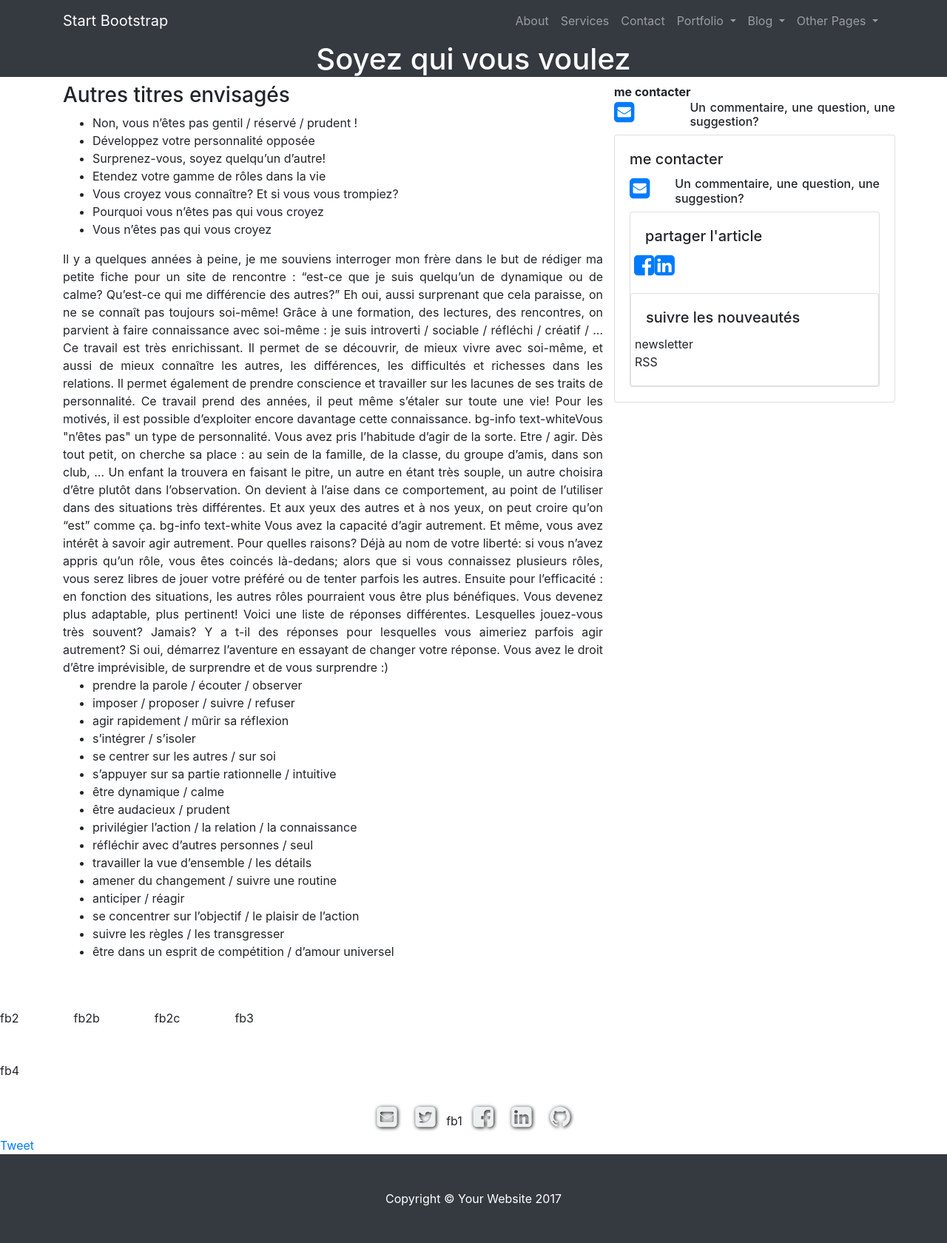
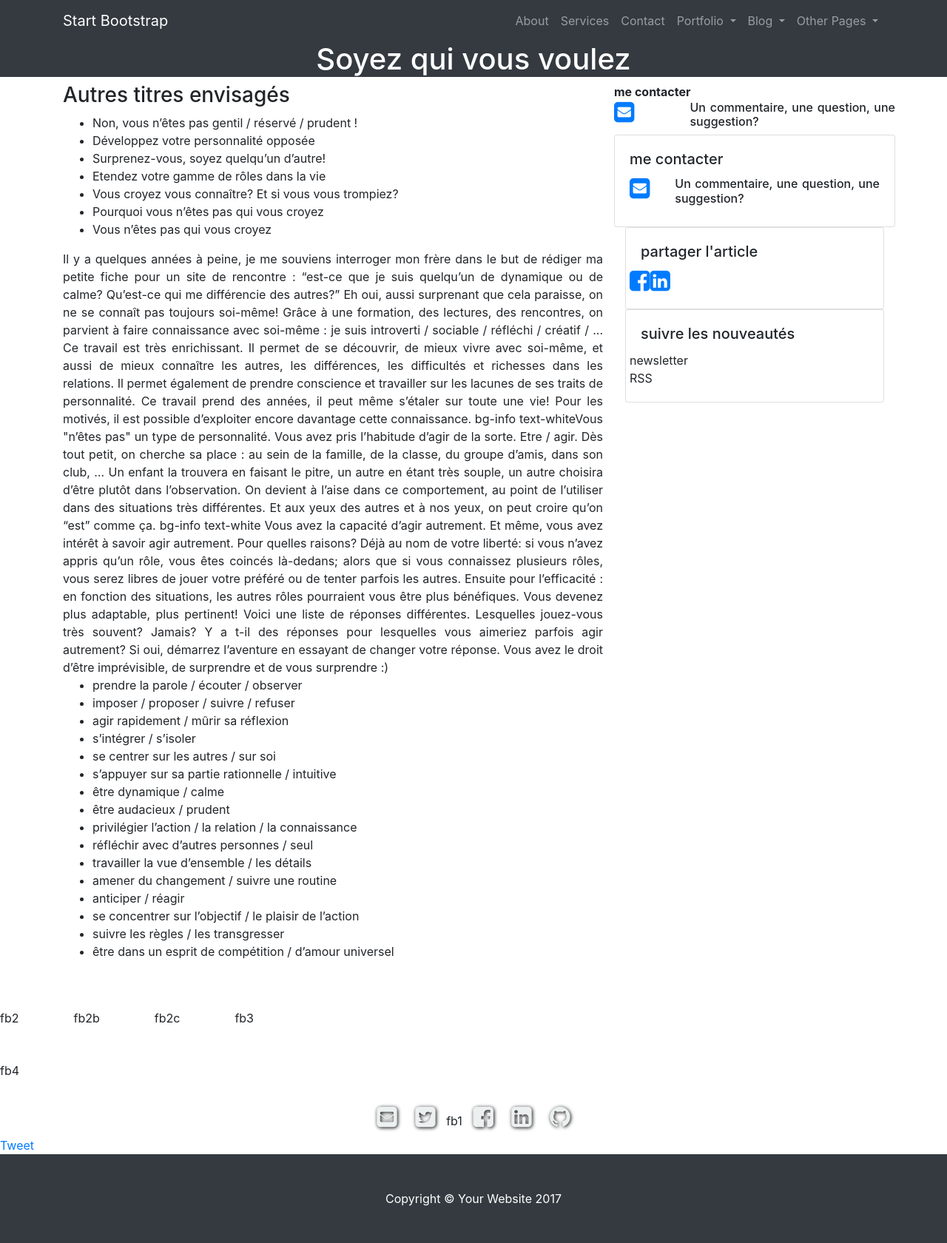
Before and after one commit to OrgaEvolutions/Nathoup.github.io, a Jekyll site: the page built from articles/personnalite.html, in a window 1280 px wide. Shown: the whole page at 74% size. Built offline with Jekyll 4.4.1, drawn with Linux system fonts in a browser that asks for light colours; nearby versions of some CDN libraries; comment, search, counter and statistics services are not loaded; grey boxes are pictures that could not be loaded.

Commit message:
Update post.html

```diff
--- a/_layouts/post.html
+++ b/_layouts/post.html
@@ -29,7 +29,9 @@ fin_element_liste: "</li>"
               <div class = "col-3"><a href="mailto:{{ site.email }}?subject:{{page.title}}" class="author-social" target="_blank"><i class="fa fa-2x fa-envelope-square"></i></a></div>
               <div class = "col-9"><h6>Un commentaire, une question, une suggestion?</h6></div>
              </div>
+           </div>
 
+           <div class="row">
              <div class="card">
                <div class="card-body">
                  <h5 class="card-title">me contacter</h5>
@@ -37,6 +39,9 @@ fin_element_liste: "</li>"
                    <div class="row">
                      <div class = "col-2"><a href="mailto:{{ site.email }}?subject:{{page.title}}" class="author-social" target="_blank"><i class="fa fa-2x fa-envelope-square"></i></a></div>
                      <div class = "col"><h6>Un commentaire, une question, une suggestion?</h6></div>
+                   </div>
+                </div>
+               </div>
             </div>
         </div>
 
@@ -47,6 +52,7 @@ fin_element_liste: "</li>"
                <div class="row">
                  <a href="http://facebook.com/{{ site.facebook }}" class="author-social" target="_blank"><i class="fa fa-2x fa-facebook-square"></i></a>
                  <a href="http://linkedin.com/in/{{ site.linkedin }}" class="author-social" target="_blank"><i class="fa fa-2x fa-linkedin-square"></i></a>
+               </div>
              </div>
            </div>
         </div>
@@ -62,6 +68,7 @@ fin_element_liste: "</li>"
                </div>
              </div>
            </div>
+        </div>
 
         </div>
     </div>
```
Lines whose indentation alone changed are shown as unchanged.
